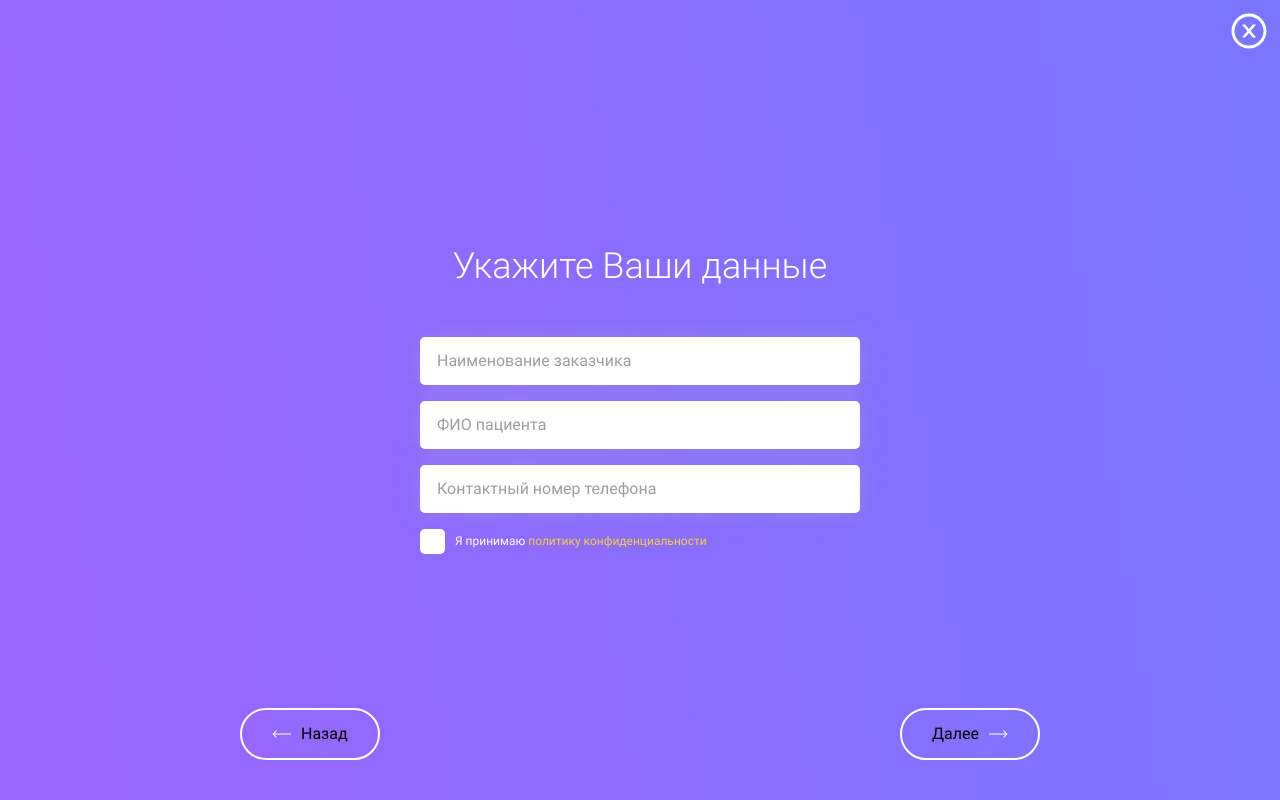
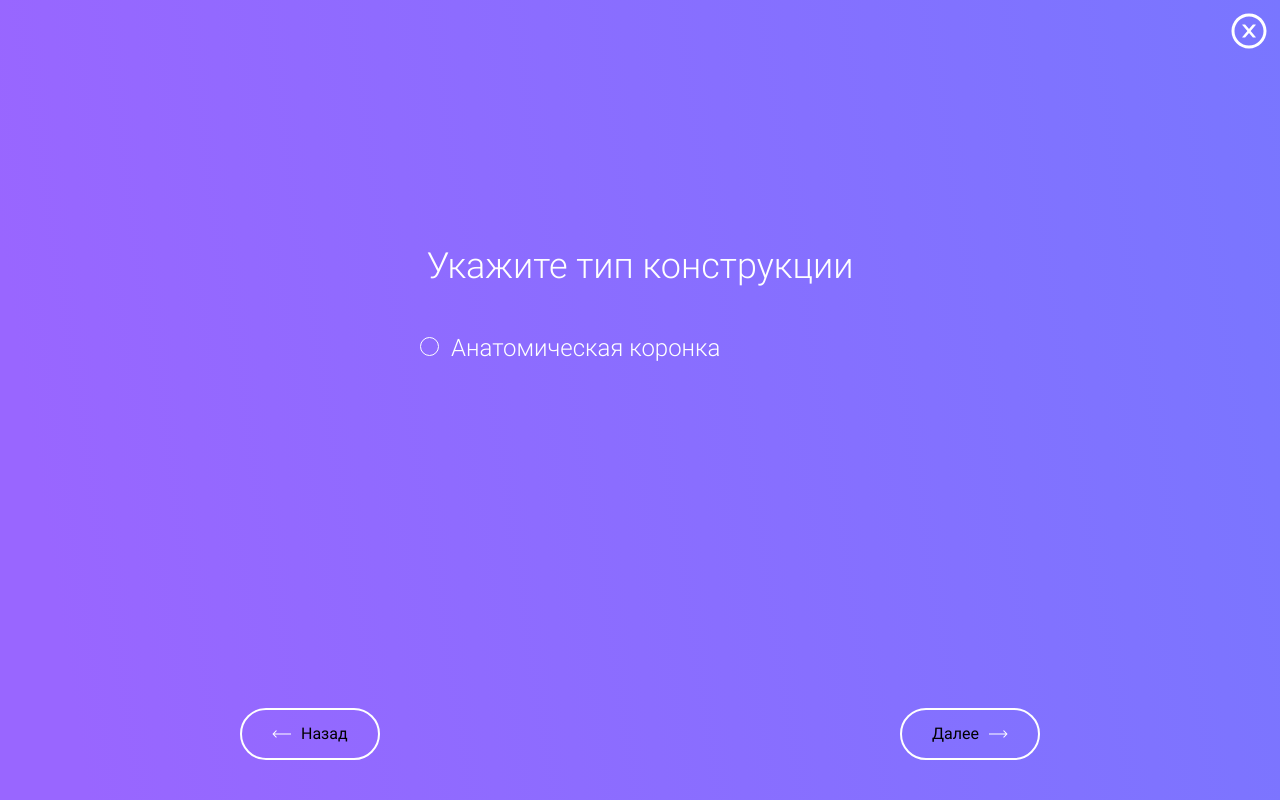
Before and after one commit to acr0matic/MillAX, a PHP site: page /index.php in a window 1280 px wide. Run offline with PHP 8.4, Linux system fonts and the light colour scheme; style sheets or scripts are compiled from the project's sources.

Commit message:
feat: сверстан radio button

```diff
--- a/src/partials/footer.php
+++ b/src/partials/footer.php
@@ -176,6 +176,30 @@
               <div class="stl-slider__slide stl-slider__slide--form">
                 <div class="modal__header">
                   <h2 class="modal__title">
+                    Укажите тип конструкции
+                  </h2>
+                </div>
+                <!-- /.modal__title -->
+
+                <div class="modal__content">
+                  <label class="radio">
+                    <span class="radio__input">
+                      <input type="radio" name="radio">
+                      <span class="radio__control"></span>
+                    </span>
+                    <span class="radio__label">Анатомическая коронка</span>
+                  </label>
+                </div>
+                <!-- /.modal__content -->
+              </div>
+              <!-- /.stl-slider__slide -->
+            </div>
+            <!-- /.swiper-slide -->
+
+            <div class="swiper-slide">
+              <div class="stl-slider__slide stl-slider__slide--form">
+                <div class="modal__header">
+                  <h2 class="modal__title">
                     Укажите Ваши данные
                   </h2>
                 </div>
--- a/src/scss/components/input/_main.scss
+++ b/src/scss/components/input/_main.scss
@@ -2,6 +2,9 @@ $input__background: #ffffff;
 $input__shadow: 0 0 25px rgba(178, 190, 196, 0.25);
 $input__placeholder: #9d9d9d;
 
+$radio__border: 1px solid #ffffff;
+
 @import "input";
 @import "input-field";
 @import "checkbox";
+@import "radio";
--- /dev/null
+++ b/src/scss/components/input/_radio.scss
@@ -0,0 +1,50 @@
+.radio {
+  display: flex;
+  align-items: flex-start;
+
+  margin-bottom: 15px;
+
+  cursor: pointer;
+
+  &:hover {
+    .radio__control {
+    }
+  }
+
+  input {
+    width: 0;
+    height: 0;
+    opacity: 0;
+
+    &:checked + .radio__control {
+      background: #ffffff;
+    }
+  }
+
+  &__input {
+    display: flex;
+    align-items: center;
+  }
+
+  &__control {
+    display: block;
+    width: 17px;
+    height: 17px;
+
+    margin-right: 12px;
+
+    border-radius: 50%;
+    border: $radio__border;
+
+    transition: all 0.15s ease;
+  }
+
+  &__label {
+    margin-top: -3px;
+
+    font-size: $font-size-2;
+    font-weight: $weight-light;
+
+    line-height: 28px;
+  }
+}
```
